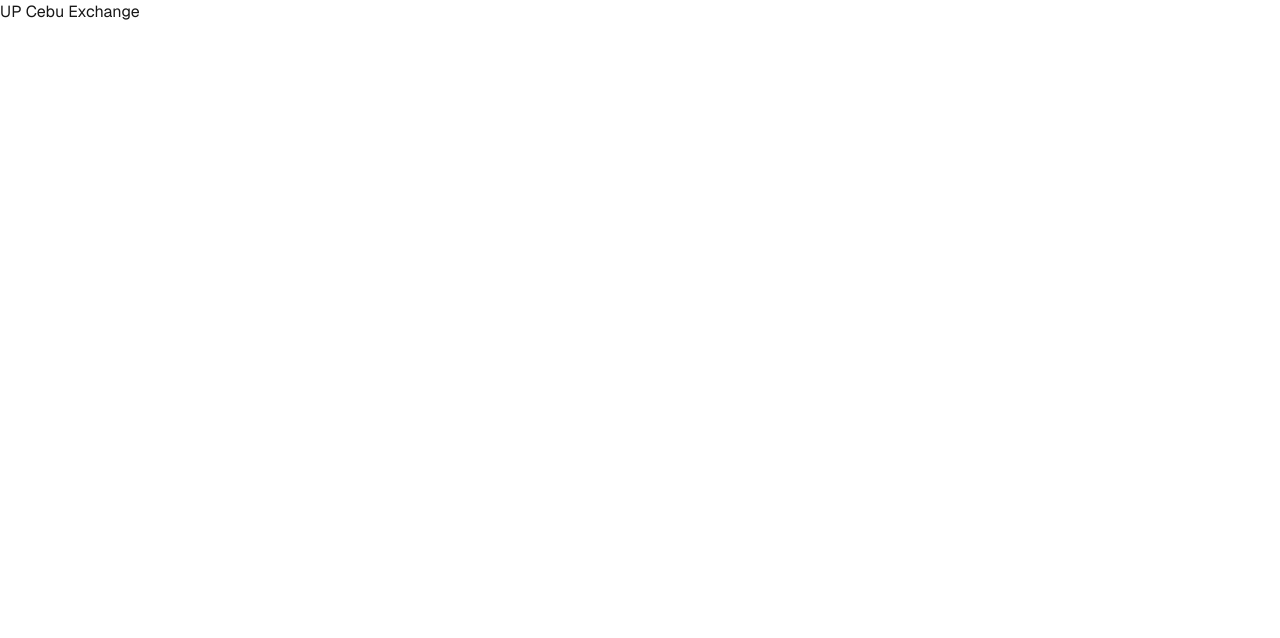
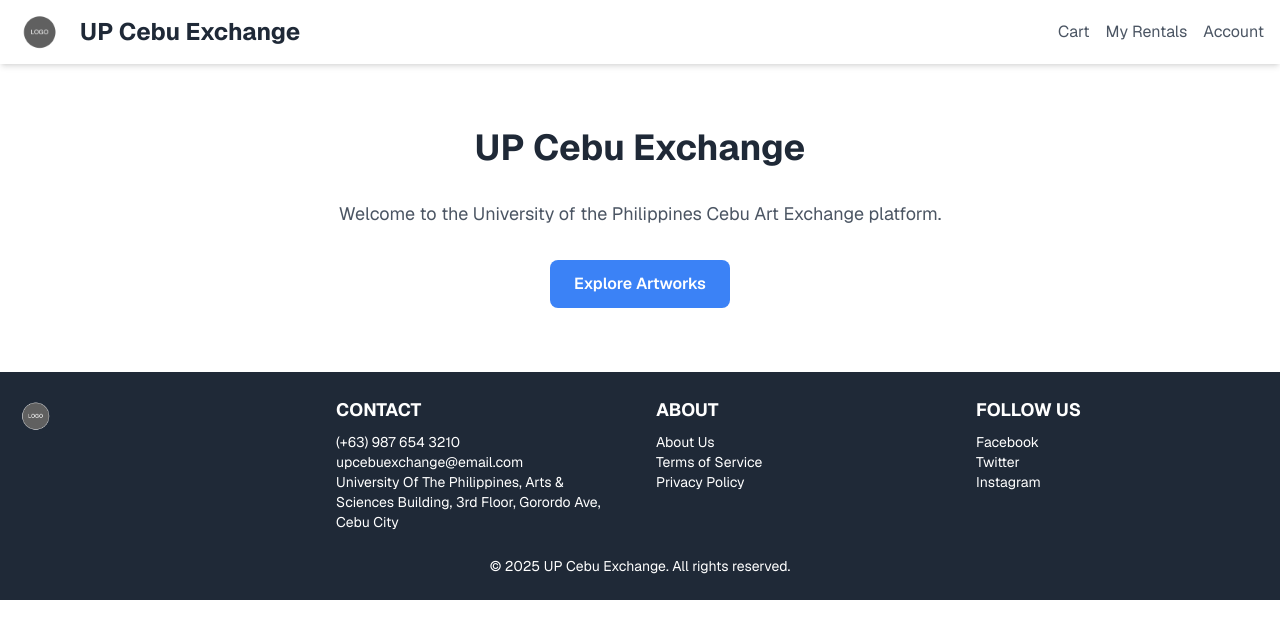
Before and after one commit to EricCatayas/UP-Cebu-Exchange, a Next.js app: page / in a window 1280 px wide. Shown: the top 638 px of the page. Built offline with nearby package versions, Linux system fonts and the light colour scheme; no server answers.

Commit message:
chore: directory restructure

```diff
--- a/src/app/(customer)/about/page.tsx
+++ b/src/app/(customer)/about/page.tsx
@@ -1 +1,6 @@
 // About Us
+export default function Page() {
+    return (
+        <div>About Page</div>
+    )
+}
--- /dev/null
+++ b/src/app/(customer)/page.tsx
@@ -0,0 +1,17 @@
+export default function Page() {
+  return (
+      <div className="container mx-auto px-4 py-16">
+        <h1 className="text-4xl font-bold text-center text-gray-800 mb-8">
+          UP Cebu Exchange
+        </h1>
+        <p className="text-lg text-gray-600 text-center max-w-2xl mx-auto">
+          Welcome to the University of the Philippines Cebu Art Exchange platform.
+        </p>
+        <div className="flex justify-center mt-8">
+          <button className="bg-blue-500 hover:bg-blue-600 text-white font-semibold py-3 px-6 rounded-lg transition-colors">
+            Explore Artworks
+          </button>
+        </div>
+      </div>
+  );
+}
--- a/src/app/page.tsx
+++ /dev/null
@@ -1,3 +0,0 @@
-export default function Page() {
-  return <h1>UP Cebu Exchange</h1>;
-}
```
Also changed, not shown: src/lib/recommendations/index.ts (added, +42 -0 lines), src/app/(admin)/admin-login/page.tsx (added), src/app/(customer)/forgot-password/page.tsx (added), src/app/(customer)/login/page.tsx (added), src/app/(customer)/register/page.tsx (added), src/app/(customer)/reset-password/page.tsx (added), src/app/(customer)/verify-email/page.tsx (added).
